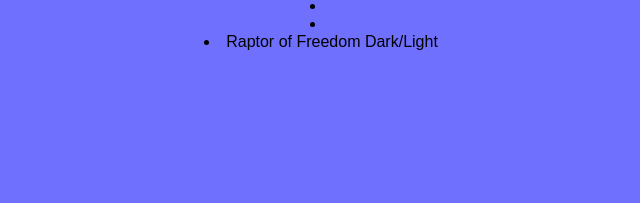
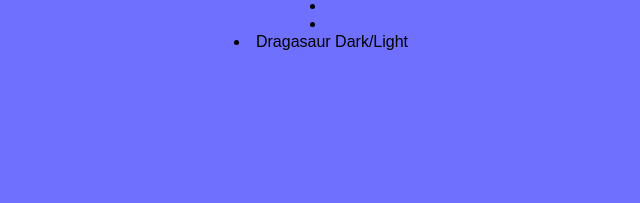
Before and after one commit to SalanditSlayer/NESS, a plain HTML site: page index.html in a window 1280 px wide. Shown: the part 193-396 px from the top of the page, 319-959 px from the left. Drawn offline with Linux system fonts and the light colour scheme.

Commit message:
Update index.html

```diff
--- a/index.html
+++ b/index.html
@@ -27,7 +27,7 @@
         <br>
         <h1>Games!</h1>
         <li><li><br>
-        <li>Raptor of Freedom Dark/Light</li>
+        <li>Dragasaur Dark/Light</li>
                  <br>
                  <br>
                  <br>
```
